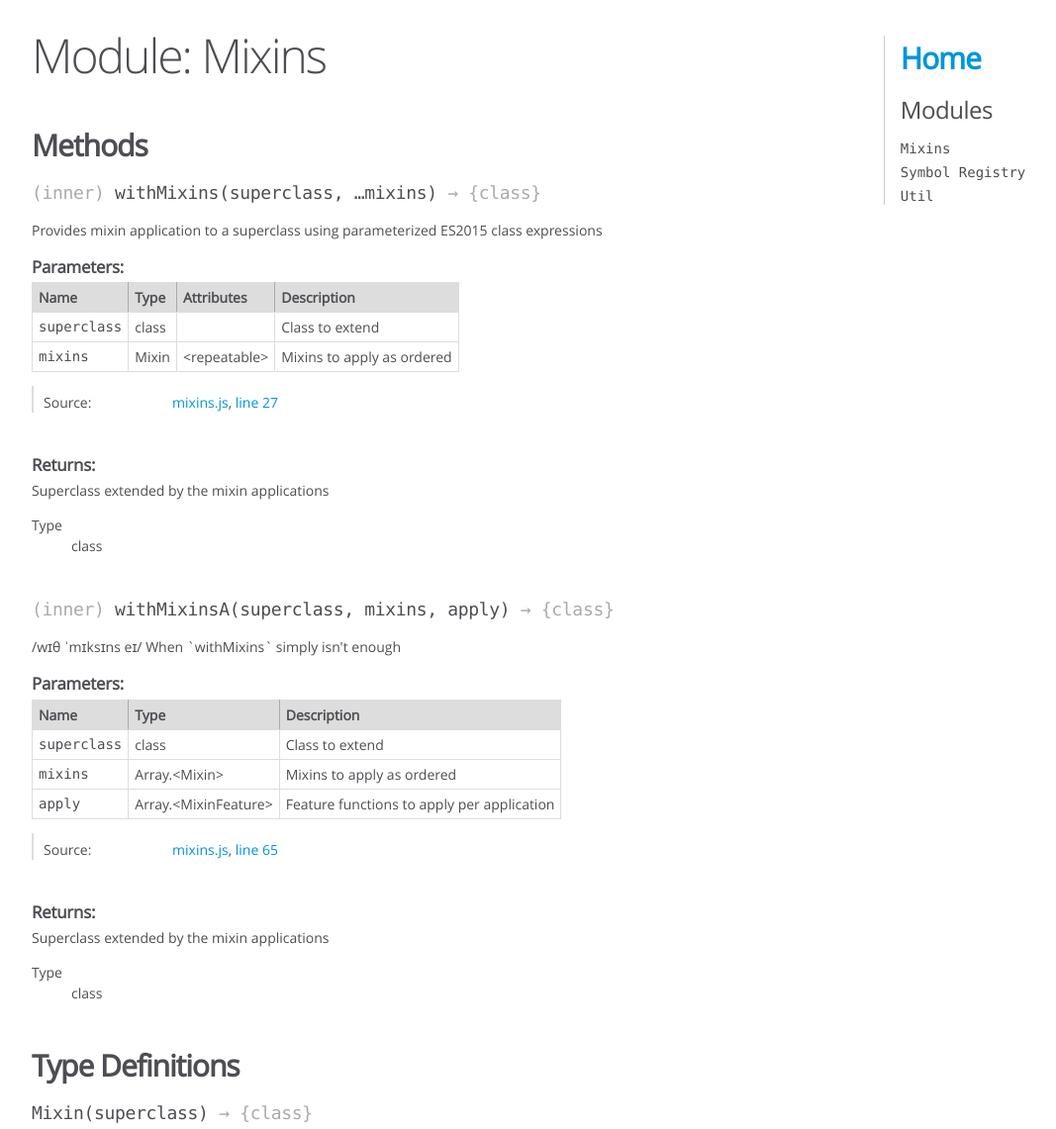
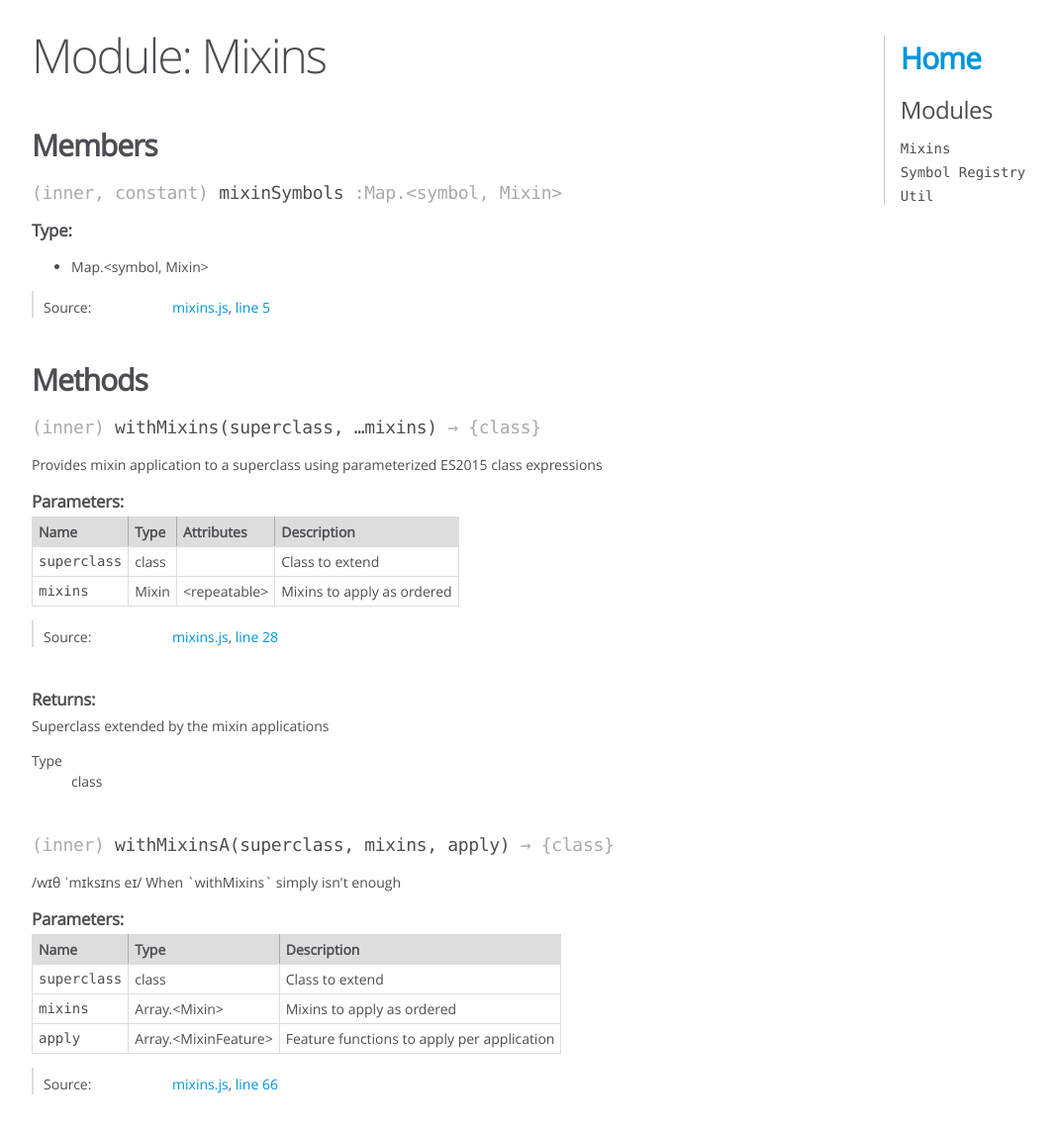
Before and after one commit to 0x59/patterns, a website: page docs/module-Mixins.html in a window 1280 px wide. Shown: the top 1141 px of the page at 99% size, without its empty margins (0-1067 px from the left). Drawn offline with Linux system fonts and the light colour scheme.

Commit message:
correct and regenerate docs

```diff
--- a/docs/module-Mixins.html
+++ b/docs/module-Mixins.html
@@ -46,6 +46,78 @@
 
 
 
+
+
+
+
+
+
+
+
+        <h3 class="subsection-title">Members</h3>
+
+
+
+<h4 class="name" id="~mixinSymbols"><span class="type-signature">(inner, constant) </span>mixinSymbols<span class="type-signature"> :Map.&lt;symbol, Mixin></span></h4>
+
+
+
+
+
+
+    <h5>Type:</h5>
+    <ul>
+        <li>
+
+<span class="param-type">Map.&lt;symbol, Mixin></span>
+
+
+        </li>
+    </ul>
+
+
+
+
+
+<dl class="details">
+
+
+
+
+
+
+
+
+
+
+
+
+
+
+
+
+
+
+
+
+
+
+
+
+
+
+    <dt class="tag-source">Source:</dt>
+    <dd class="tag-source"><ul class="dummy"><li>
+        <a href="mixins.js.html">mixins.js</a>, <a href="mixins.js.html#line5">line 5</a>
+    </li></ul></dd>
+
+
+
+
+
+
+
+</dl>
 
 
 
@@ -208,7 +280,7 @@
 
     <dt class="tag-source">Source:</dt>
     <dd class="tag-source"><ul class="dummy"><li>
-        <a href="mixins.js.html">mixins.js</a>, <a href="mixins.js.html#line27">line 27</a>
+        <a href="mixins.js.html">mixins.js</a>, <a href="mixins.js.html#line28">line 28</a>
     </li></ul></dd>
 
 
@@ -413,7 +485,7 @@
 
     <dt class="tag-source">Source:</dt>
     <dd class="tag-source"><ul class="dummy"><li>
-        <a href="mixins.js.html">mixins.js</a>, <a href="mixins.js.html#line65">line 65</a>
+        <a href="mixins.js.html">mixins.js</a>, <a href="mixins.js.html#line66">line 66</a>
     </li></ul></dd>
 
 
@@ -578,7 +650,7 @@
 
     <dt class="tag-source">Source:</dt>
     <dd class="tag-source"><ul class="dummy"><li>
-        <a href="mixins.js.html">mixins.js</a>, <a href="mixins.js.html#line6">line 6</a>
+        <a href="mixins.js.html">mixins.js</a>, <a href="mixins.js.html#line7">line 7</a>
     </li></ul></dd>
 
 
@@ -843,7 +915,7 @@
             <td class="type">
 
 
-<span class="param-type">Map</span>
+<span class="param-type">Map.&lt;symbol, Mixin></span>
 
 
 
@@ -853,7 +925,7 @@
 
 
 
-            <td class="description last">(<symbol>, <Mixin>) From `Mixins` file scope, maps mixin symbols to all mixin declarations executed by `withMixins*`</td>
+            <td class="description last">From `Mixins` file scope, maps mixin symbols to all mixin declarations executed by `withMixins*`</td>
         </tr>
 
 
@@ -924,7 +996,7 @@
 
     <dt class="tag-source">Source:</dt>
     <dd class="tag-source"><ul class="dummy"><li>
-        <a href="mixins.js.html">mixins.js</a>, <a href="mixins.js.html#line13">line 13</a>
+        <a href="mixins.js.html">mixins.js</a>, <a href="mixins.js.html#line14">line 14</a>
     </li></ul></dd>
 
 
@@ -996,7 +1068,7 @@
 <br class="clear">
 
 <footer>
-    Documentation generated by <a href="https://github.com/jsdoc/jsdoc">JSDoc 3.6.7</a> on Fri Oct 01 2021 14:15:46 GMT-0500 (Central Daylight Time)
+    Documentation generated by <a href="https://github.com/jsdoc/jsdoc">JSDoc 3.6.7</a> on Fri Oct 01 2021 14:45:58 GMT-0500 (Central Daylight Time)
 </footer>
 
 <script> prettyPrint(); </script>
--- a/src/mixins.js
+++ b/src/mixins.js
@@ -1,6 +1,7 @@
 /** @module Mixins */
 import { prototypeChainHasOwn } from './util'
 
+/** @type {Map<symbol, Mixin>} */
 const	mixinSymbols = new Map()
 
 /**
@@ -19,7 +20,7 @@
  * @param internals.mixin {Mixin} Current mixin being applied
  * @param internals.mixins {Mixin[]} All mixins being applied
  * @param internals.mixinSymbol {symbol} Symbol mapping to the mixin reference on the application prototype to support `instanceof`
- * @param internals.mixinSymbols {Map} (<symbol>, <Mixin>) From `Mixins` file scope, maps mixin symbols to all mixin declarations executed by `withMixins*`
+ * @param internals.mixinSymbols {Map<symbol, Mixin>} From `Mixins` file scope, maps mixin symbols to all mixin declarations executed by `withMixins*`
  * @param internals.superclass {class} Class being extended
  * @return {class} Mixin application
  */
```
Also changed, not shown: docs/index.html (+1 -1 lines), docs/mixins.js.html (+3 -2 lines), docs/module-Symbol%20Registry.html (+1 -1 lines), docs/module-Util.html (+1 -1 lines), docs/symbolRegistry.js.html (+1 -1 lines), docs/util.js.html (+1 -1 lines).
